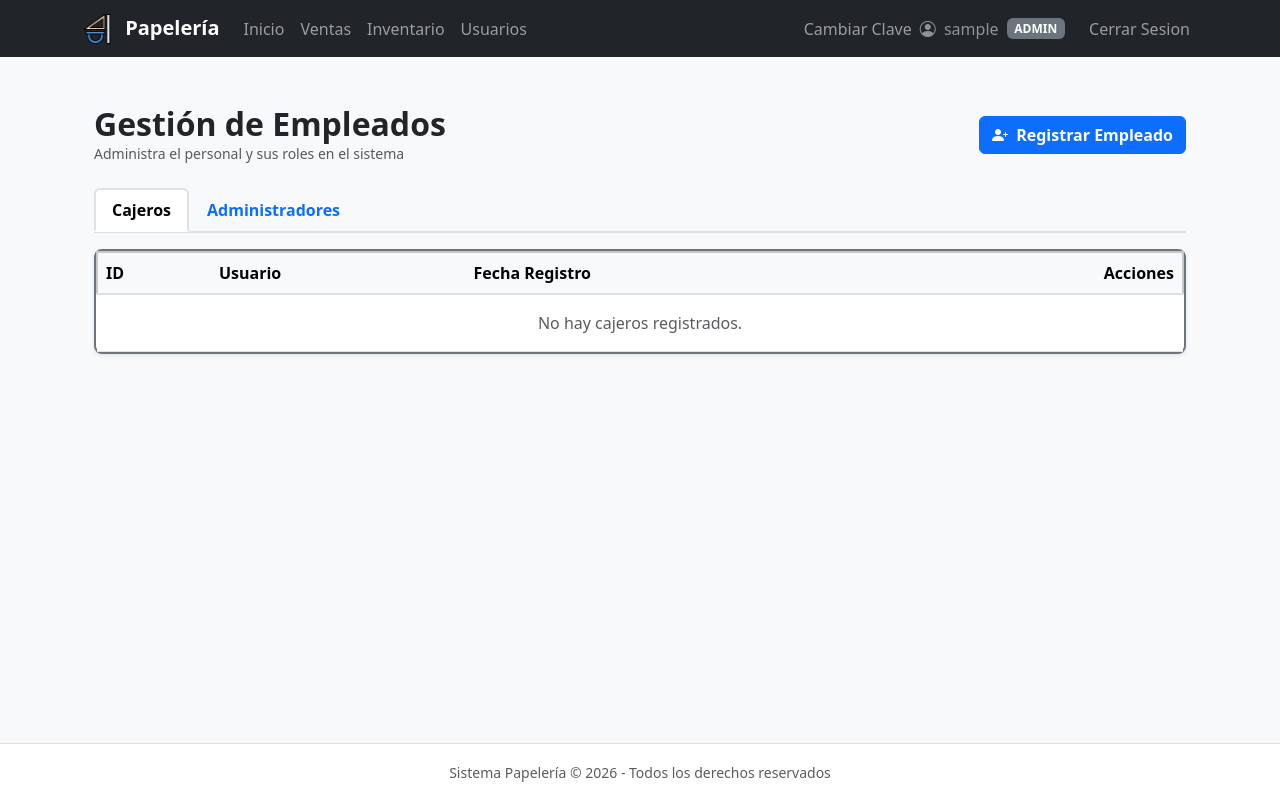
After one commit to Sapbri/papeleria-project, a Flask app: page /usuarios in a window 1280 px wide. The commit adds this page. Run offline with Flask 3, Linux system fonts and the light colour scheme; the visitor is signed in with stand-in values (Sample User, id 1); data comes from the database, SQL or seed files in the repository.

Commit message:
feat: implementada la ruta y plantilla de registro de usuarios con validaciones completas

```diff
--- a/app.py
+++ b/app.py
@@ -4,7 +4,7 @@ from flask_session import Session
 from werkzeug.security import check_password_hash, generate_password_hash
 
 import db
-from helpers import apology, login_required
+from helpers import apology, login_required, admin_required
 
 # Configurar app
 app = Flask(__name__)
@@ -133,3 +133,102 @@ def login():
     # El usuario llega por la ruta GET (luego de hacer click en el link o redireccionado)
     else:
         return render_template("login.html")
+
+
+@app.route("/usuarios", methods=["GET"])
+@login_required
+@admin_required
+def users():
+    '''Muestra la lista de empleados divididos por rol'''
+
+    conexion = db.get_db()
+
+    # Traemos solo los cajeros
+    cajeros = conexion.execute(
+        "SELECT id, username, created_at FROM users WHERE role = 'cajero'"
+    ).fetchall()
+
+    # Traemos solo los admins
+    admins = conexion.execute(
+        "SELECT id, username, created_at FROM users WHERE role = 'admin'"
+    ).fetchall()
+
+    return render_template("users.html", cajeros=cajeros, admins=admins)
+
+
+@app.route("/usuarios/registrar", methods=["GET", "POST"])
+@login_required
+@admin_required
+def registrar_usuario():
+    """Registrar un nuevo empleado en el sistema (Cajero o Administrador)"""
+
+    if request.method == "POST":
+
+        # Extraer la información del formulario
+        username_nuevo_usuario = request.form.get("username_nuevo_usuario")
+        role_nuevo_usuario = request.form.get("role_nuevo_usuario")
+        password_nuevo_usuario = request.form.get("password_nuevo_usuario")
+        confirmation_nuevo_usuario = request.form.get("confirmation_nuevo_usuario")
+
+        # Comprobar campos vacíos o con puros espacios
+        if not username_nuevo_usuario or not username_nuevo_usuario.strip():
+            return apology("Debe ingresar un nombre de usuario", 400)
+
+        if not role_nuevo_usuario or not role_nuevo_usuario.strip():
+            return apology("Debe seleccionar un rol válido para el empleado", 400)
+
+        if not password_nuevo_usuario or not password_nuevo_usuario.strip():
+            return apology("Debe ingresar una contraseña inicial", 400)
+
+        if not confirmation_nuevo_usuario or not confirmation_nuevo_usuario.strip():
+            return apology("Debe confirmar la contraseña", 400)
+
+
+        # Limpiar los espacios de los extremos de los campos despues de validados
+        username_nuevo_usuario = username_nuevo_usuario.strip()
+        role_nuevo_usuario = role_nuevo_usuario.strip()
+        password_nuevo_usuario = password_nuevo_usuario.strip()
+        confirmation_nuevo_usuario = confirmation_nuevo_usuario.strip()
+
+        # Comprobar que el rol sea exactamente una de las opciones permitidas
+        ROLES_PERMITIDOS = ["cajero", "admin"]
+        if role_nuevo_usuario not in ROLES_PERMITIDOS:
+            return apology("Rol no válido. Seleccione cajero o admin", 400)
+
+        # Comprobar longitud mínima requerida
+        if len(username_nuevo_usuario) < 3:
+            return apology("El nombre de usuario debe tener al menos 3 caracteres", 400)
+
+        if len(password_nuevo_usuario) < 6:
+            return apology("La contraseña debe tener al menos 6 caracteres", 400)
+
+        # Comprobar que la contraseña y su confirmación coincidan
+        if password_nuevo_usuario != confirmation_nuevo_usuario:
+            return apology("Las contraseñas ingresadas no coinciden. Verifique.", 400)
+
+        # Conectar a la BD y verificar que el usuario no exista previamente
+        conexion = db.get_db()
+
+        usuario_existente = conexion.execute(
+            "SELECT id FROM users WHERE username = ?", (username_nuevo_usuario,)
+        ).fetchone()
+
+        if usuario_existente:
+            return apology("El nombre de usuario ya se encuentra registrado. Elija otro.", 400)
+
+        # Generar el hash de la contraseña e insertar el nuevo usuario en la BD
+        hash_password_nuevo_usuario = generate_password_hash(password_nuevo_usuario)
+
+        conexion.execute(
+            "INSERT INTO users (username, password_hash, role) VALUES (?, ?, ?)",
+            (username_nuevo_usuario, hash_password_nuevo_usuario, role_nuevo_usuario)
+        )
+
+        # Guardar los cambios permanentemente
+        conexion.commit()
+
+        # Redirigir de vuelta a la lista de usuarios
+        return redirect("/usuarios")
+
+    else:
+        return render_template("register.html")
--- a/helpers.py
+++ b/helpers.py
@@ -4,14 +4,13 @@ from functools import wraps
 
 
 def apology(message, code=400):
-    """Muestra una página de error."""
+    '''Muestra una página de error.'''
+
     return render_template("apology.html", top=code, message=message), code
 
 
 def login_required(f):
-    """
-    Decorate rutas que requieren iniciar sesion.
-    """
+    '''Decorador para las rutas que requieren iniciar sesion.'''
 
     @wraps(f)
     def decorated_function(*args, **kwargs):
@@ -20,3 +19,22 @@ def login_required(f):
         return f(*args, **kwargs)
 
     return decorated_function
+
+
+def admin_required(f):
+    '''Verifica que la persona tenga sesion con rol de admin'''
+
+    @wraps(f)
+    def decorated_function(*args, **kwargs):
+
+        # Comprobar que este logueado por si acaso no se usó @login_required
+        if session.get("user_id") is None:
+            return redirect("/login")
+
+        # Comprobar que el usuario tiene rol admin
+        if session.get("user_role") != "admin":
+            return apology("Acceso denegado: Se requieren permisos de administrador", 403)
+
+        return f(*args, **kwargs)
+
+    return decorated_function
--- a/templates/apology.html
+++ b/templates/apology.html
@@ -1,6 +1,8 @@
 {% extends "layout.html" %}
 
-{% block title %}Error {{ top }}{% endblock %}
+{% block title %}
+    Error {{ top }}
+{% endblock %}
 
 {% block main %}
 <div class="row justify-content-center mt-5">
--- /dev/null
+++ b/templates/users.html
@@ -0,0 +1,114 @@
+{% extends "layout.html" %}
+
+{% block title %}
+    Gestión de Empleados
+{% endblock %}
+
+{% block main %}
+    <div class="container py-4 text-start">
+        <div class="d-flex justify-content-between align-items-center mb-4">
+            <div>
+                <h2 class="fw-bold text-dark mb-0">Gestión de Empleados</h2>
+                <p class="text-muted small mb-0">Administra el personal y sus roles en el sistema</p>
+            </div>
+            <a href="/usuarios/registrar" class="btn btn-primary fw-semibold">
+                <i class="bi bi-person-plus-fill me-1"></i> Registrar Empleado
+            </a>
+        </div>
+
+        <!-- Pestañas para filtrar por Rol -->
+        <ul class="nav nav-tabs mb-3 border-2" id="userTabs" role="tablist" >
+            <li class="nav-item" role="presentation">
+                <button class="nav-link active fw-semibold border-2" id="cajeros-tab" data-bs-toggle="tab" data-bs-target="#cajeros" type="button" role="tab">
+                    Cajeros
+                </button>
+            </li>
+            <li class="nav-item" role="presentation">
+                <button class="nav-link fw-semibold border-2" id="admins-tab" data-bs-toggle="tab" data-bs-target="#admins" type="button" role="tab">
+                    Administradores
+                </button>
+            </li>
+        </ul>
+
+        <!-- Contenido de las Pestañas -->
+        <div class="tab-content" id="userTabsContent">
+            <!-- Tabla Cajeros -->
+            <div class="tab-pane fade show active" id="cajeros" role="tabpanel">
+                <div class="card border-secondary border-2 shadow-sm rounded-3">
+                    <div class="card-body p-0">
+                        <table class="table table-hover align-middle mb-0">
+                            <thead class="table-light border-bottom border-2">
+                                <tr>
+                                    <th>ID</th>
+                                    <th>Usuario</th>
+                                    <th>Fecha Registro</th>
+                                    <th class="text-end">Acciones</th>
+                                </tr>
+                            </thead>
+                            <tbody>
+                                {% for user in cajeros %}
+                                <tr>
+                                    <td>{{ user.id }}</td>
+                                    <td class="fw-bold">{{ user.username }}</td>
+                                    <td>{{ user.created_at }}</td>
+                                    <td class="text-end">
+                                        <button class="btn btn-sm btn-outline-secondary">
+                                            <i class="bi bi-pencil"></i>
+                                        </button>
+                                        <button class="btn btn-sm btn-outline-danger" title="Desactivar acceso">
+                                            <i class="bi bi-person-x"></i>
+                                        </button>
+                                    </td>
+                                </tr>
+                                {% else %}
+                                <tr>
+                                    <td colspan="4" class="text-center py-3 text-muted">No hay cajeros registrados.</td>
+                                </tr>
+                                {% endfor %}
+                            </tbody>
+                        </table>
+                    </div>
+                </div>
+            </div>
+
+            <!-- Tabla Administradores -->
+            <div class="tab-pane fade" id="admins" role="tabpanel">
+                <div class="card border-secondary border-2 shadow-sm rounded-3">
+                    <div class="card-body p-0">
+                        <table class="table table-hover align-middle mb-0">
+                            <thead class="table-light border-bottom border-2">
+                                <tr>
+                                    <th>ID</th>
+                                    <th>Usuario</th>
+                                    <th>Fecha Registro</th>
+                                    <th class="text-end">Acciones</th>
+                                </tr>
+                            </thead>
+                            <tbody>
+                                {% for user in admins %}
+                                <tr>
+                                    <td>{{ user.id }}</td>
+                                    <td class="fw-bold text-dark">{{ user.username }}</td>
+                                    <td>{{ user.created_at if user.created_at else 'Sin fecha' }}</td>
+                                    <td class="text-end">
+                                        <button class="btn btn-sm btn-outline-secondary">
+                                            <i class="bi bi-pencil"></i>
+                                        </button>
+                                        <button class="btn btn-sm btn-outline-danger" title="Desactivar acceso">
+                                            <i class="bi bi-person-x"></i>
+                                        </button>
+                                    </td>
+                                </tr>
+                                {% else %}
+                                <tr>
+                                    <td colspan="4" class="text-center py-3 text-muted">No hay administradores registrados.</td>
+                                </tr>
+                                {% endfor %}
+                            </tbody>
+                        </table>
+                    </div>
+                </div>
+            </div>
+        </div>
+    </div>
+{% endblock %}
```
Also changed, not shown: templates/change_password.html (+10 -7 lines), templates/register.html (added, +89 -0 lines).
